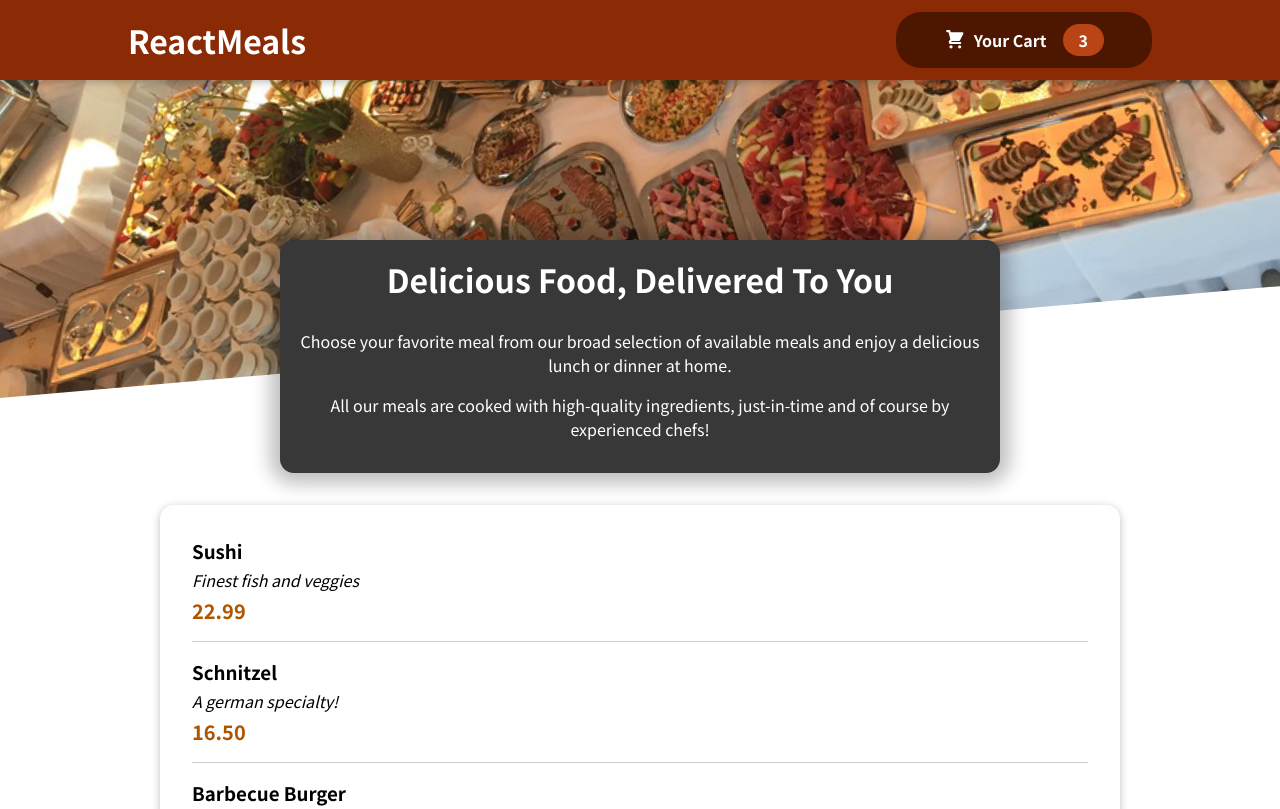
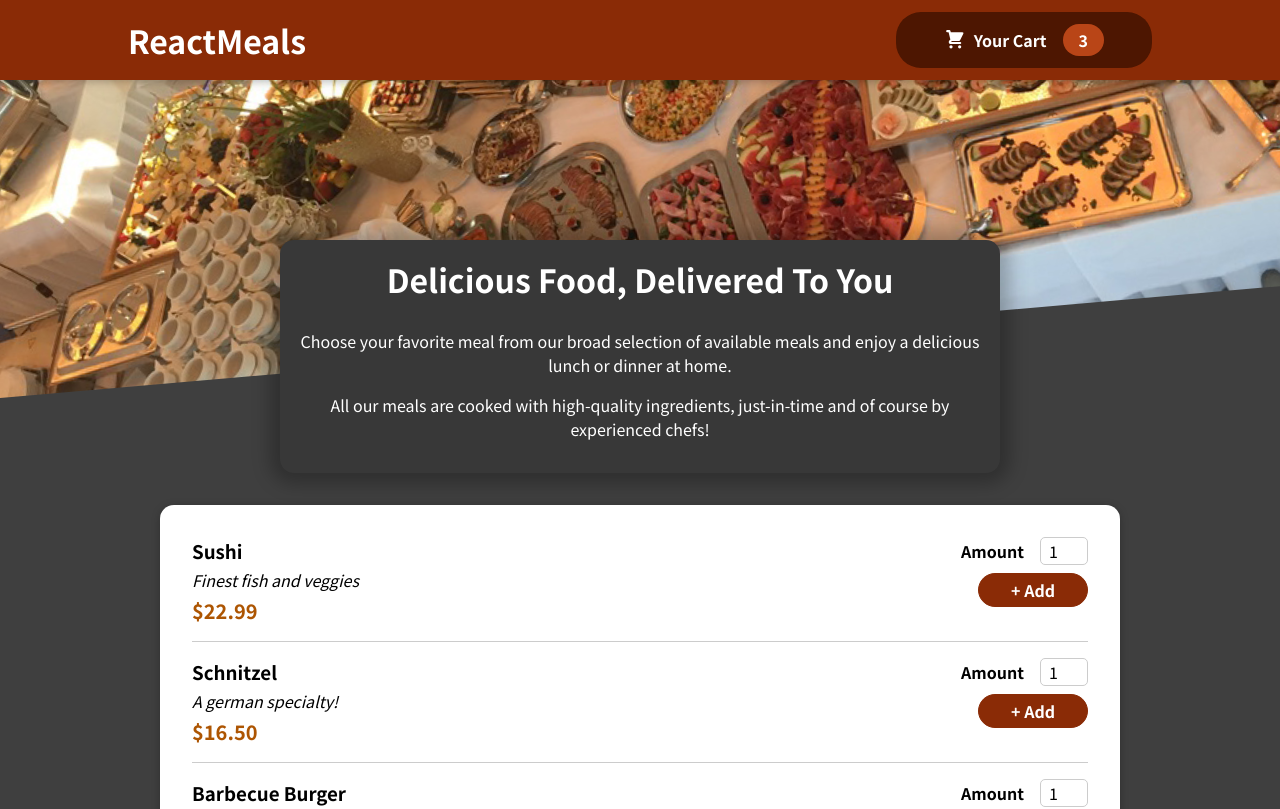
Before and after one commit to MilanTibadiya/Restaurant-Website, a React (Create React App) app: page / in a window 1280 px wide. Shown: the top 809 px of the page. Built offline with nearby package versions, Linux system fonts and the light colour scheme.

Commit message:
04-Adding a Form

```diff
--- a/src/components/Meals/MealItem/MealItem.js
+++ b/src/components/Meals/MealItem/MealItem.js
@@ -1,7 +1,8 @@
+import MealItemForm from './MealItemForm';
 import classes from './MealItem.module.css';
 
 const MealItem = (props) => {
-    const price = `${props.price.toFixed(2)}`; //in point after 2 digit
+    const price = `$${props.price.toFixed(2)}`; //in point after 2 digit
 
     return (
         <li className={classes.meal}>
@@ -10,6 +11,9 @@
                 <div className={classes.description}>{props.description}</div>
                 <div className={classes.price}>{price}</div>
             </div>
+            <div>
+                <MealItemForm/>
+            </div>
         </li>
     );
 };
--- /dev/null
+++ b/src/components/Meals/MealItem/MealItemForm.js
@@ -0,0 +1,21 @@
+import Input from '../../UI/Input';
+import classes from './MealItemForm.module.css';
+
+
+const MealItemForm = (props) => {
+    return (
+        <form className={classes.form}>
+            <Input label="Amount" input={{
+                id: 'amount',
+                type: 'number',
+                min: '1',
+                max: '5',
+                step: '1',
+                defaultValue: '1'
+            }}/>
+            <button>+ Add</button>
+        </form>
+    )
+}
+
+export default MealItemForm;
--- /dev/null
+++ b/src/components/Meals/MealItem/MealItemForm.module.css
@@ -0,0 +1,20 @@
+.form {
+    text-align: right;
+  }
+
+  .form button {
+    font: inherit;
+    cursor: pointer;
+    background-color: #8a2b06;
+    border: 1px solid #8a2b06;
+    color: white;
+    padding: 0.25rem 2rem;
+    border-radius: 20px;
+    font-weight: bold;
+  }
+
+  .form button:hover,
+  .form button:active {
+    background-color: #641e03;
+    border-color: #641e03;
+  }
--- /dev/null
+++ b/src/components/UI/Input.js
@@ -0,0 +1,12 @@
+import classes from './Input.module.css';
+
+const Input = props => {
+    return (
+        <div className={classes.input}>
+            <label htmlFor={props.input.id}>{props.label}</label>
+            <input {...props.input}/>
+        </div>
+    );
+};
+
+export default Input;
--- /dev/null
+++ b/src/components/UI/Input.module.css
@@ -0,0 +1,18 @@
+.input {
+    display: flex;
+    align-items: center;
+    margin-bottom: 0.5rem;
+  }
+
+  .input label {
+    font-weight: bold;
+    margin-right: 1rem;
+  }
+
+  .input input {
+    width: 3rem;
+    border-radius: 5px;
+    border: 1px solid #ccc;
+    font: inherit;
+    padding-left: 0.5rem;
+  }
--- a/src/index.css
+++ b/src/index.css
@@ -10,6 +10,5 @@
 
 body {
   margin: 0;
-  background-color: #fff;
-  /* #3f3f3f; */
+  background-color:#3f3f3f;
 }
```
